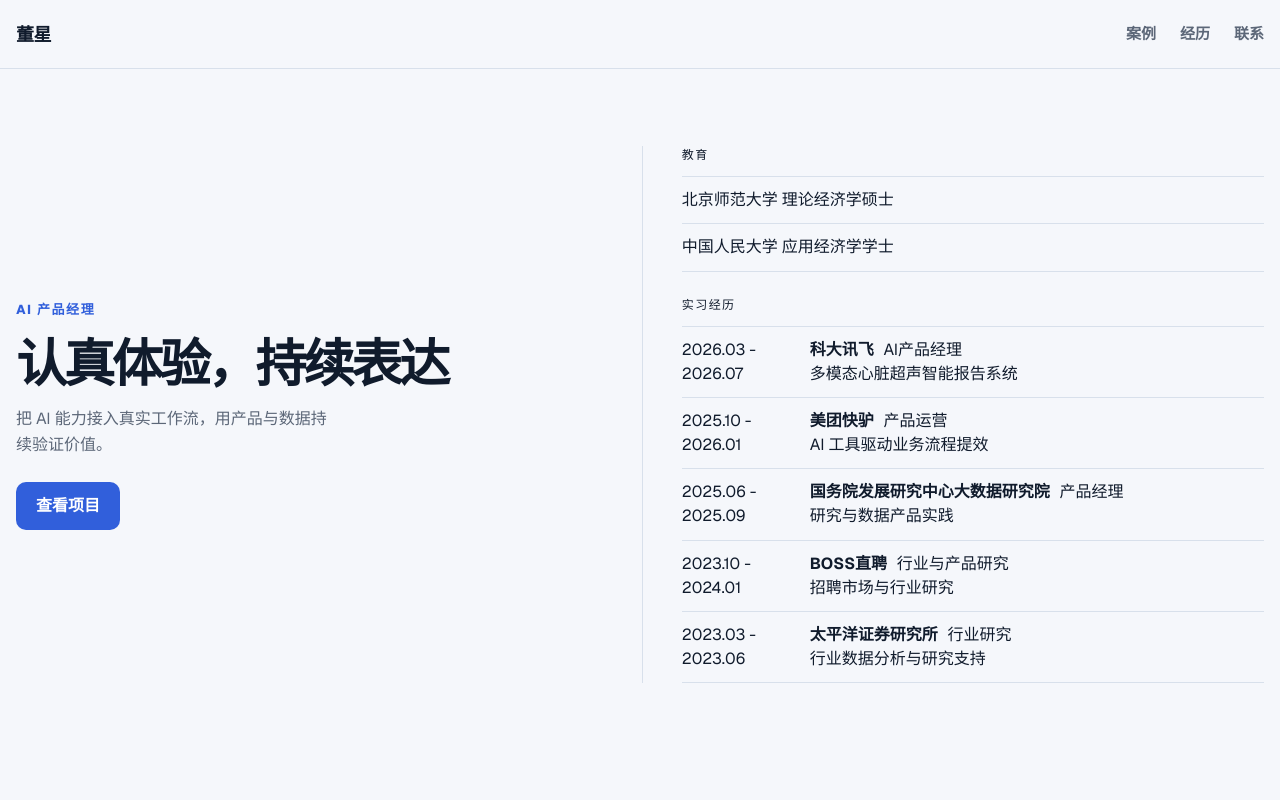
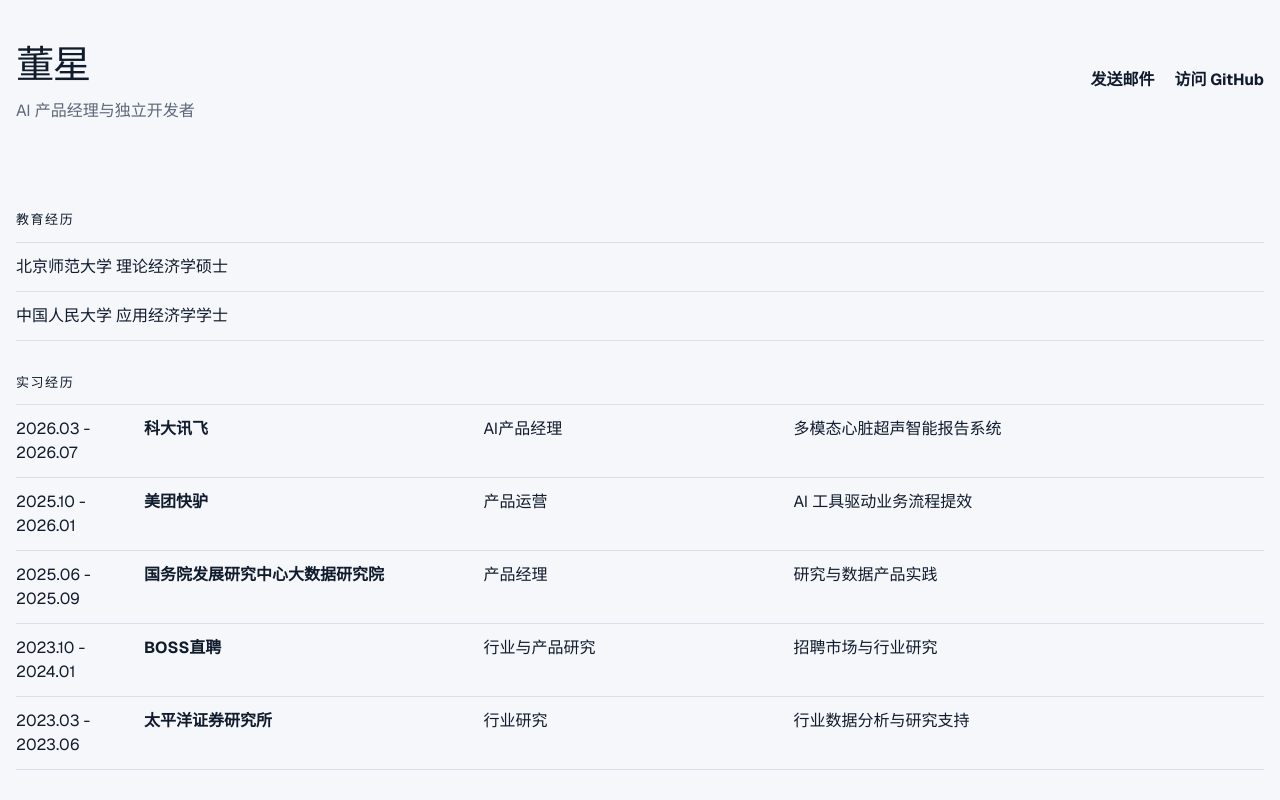
Before and after one commit to aurostars/aurostars.github.io, a Next.js app: page / in a window 1280 px wide. Shown: the top 800 px of the page. Built offline with nearby package versions, Linux system fonts and the light colour scheme.

Commit message:
feat: replace hero with compact profile history
Co-Authored-By: Aime <aime@bytedance.com>
Change-Id: I6e1bd3933fbcdccb487efa973368efef95c6d31d

```diff
--- a/src/app/globals.css
+++ b/src/app/globals.css
@@ -58,53 +58,25 @@
   outline-offset: 3px;
 }
 
-.site-header {
-  position: sticky;
-  top: 0;
-  z-index: 20;
-  border-bottom: 1px solid var(--color-border);
-  background: rgb(245 247 251 / 94%);
-}
-
-.site-nav {
-  display: flex;
-  height: 4.25rem;
-  align-items: center;
-  justify-content: space-between;
-  gap: 1.5rem;
-  white-space: nowrap;
-}
-
-.site-wordmark {
-  color: var(--color-foreground);
-  font-size: 1.125rem;
-  font-weight: 750;
-  letter-spacing: -0.025em;
-  text-decoration: none;
-}
-
-.site-nav-links {
-  display: flex;
-  align-items: center;
-  gap: clamp(0.25rem, 2vw, 1.5rem);
-  margin: 0;
-  padding: 0;
-  list-style: none;
-}
-
-.site-nav-links a {
-  display: inline-flex;
-  min-height: 2.75rem;
-  align-items: center;
-  color: var(--color-muted);
-  font-size: 0.9375rem;
-  font-weight: 600;
-  text-decoration: none;
-  transition: color 160ms ease;
-}
-
-.site-nav-links a:hover {
-  color: var(--color-accent);
+.identity-bar { padding-block: clamp(1.5rem, 3vw, 2.25rem); }
+.identity-bar-motion { display: flex; align-items: center; justify-content: space-between; gap: 1.5rem; }
+.identity-bar h1 { margin: 0; font-size: clamp(1.875rem, 3vw, 2.5rem); letter-spacing: -0.04em; }
+.identity-bar p { margin: 0.35rem 0 0; color: var(--color-muted); }
+.identity-links { display: flex; flex-wrap: wrap; gap: 0.5rem 1.25rem; }
+.identity-links a { display: inline-flex; min-height: 2.75rem; align-items: center; font-weight: 700; }
+.profile-history { padding-block: clamp(2rem, 4vw, 3.25rem); }
+.profile-history-motion { display: grid; gap: 2rem; }
+.profile-history h2 { margin: 0 0 0.75rem; font-size: 0.8125rem; letter-spacing: 0.12em; text-transform: uppercase; }
+.education-list, .experience-list { margin: 0; padding: 0; list-style: none; border-top: 1px solid var(--color-border); }
+.education-list li { padding-block: 0.75rem; border-bottom: 1px solid var(--color-border); }
+.experience-list li { display: grid; grid-template-columns: 7rem 1.1fr 1fr 1.6fr; gap: 1rem; padding-block: 0.75rem; border-bottom: 1px solid var(--color-border); }
+.experience-list p { margin: 0; }
+.mobile-field-label { display: none; }
+@media (max-width: 679px) {
+  .identity-bar-motion { align-items: flex-start; flex-direction: column; gap: 1rem; }
+  .identity-links { width: 100%; }
+  .experience-list li { grid-template-columns: 1fr; gap: 0.35rem; }
+  .mobile-field-label { display: inline-block; min-width: 3rem; color: var(--color-muted); font-size: 0.75rem; }
 }
 
 @media (prefers-reduced-motion: reduce) {
@@ -124,151 +96,6 @@
   [data-motion] [data-testid="stagger-item"] {
     opacity: 1 !important;
     transform: none !important;
-  }
-}
-
-.hero {
-  display: grid;
-  grid-template-columns: minmax(0, 0.95fr) minmax(24rem, 1.05fr);
-  align-items: center;
-  gap: clamp(2rem, 5vw, 4.5rem);
-  min-height: 0;
-  padding-block: clamp(3.5rem, 6vw, 5rem);
-}
-
-.hero-copy,
-.hero-copy-motion,
-.contact-motion {
-  display: flex;
-  align-items: flex-start;
-  flex-direction: column;
-}
-
-.hero-copy-motion {
-  width: 100%;
-}
-
-.contact-motion {
-  gap: 1rem;
-}
-
-.hero-kicker {
-  margin: 0 0 1.25rem;
-  color: var(--color-accent);
-  font-size: 0.8125rem;
-  font-weight: 750;
-  letter-spacing: 0.12em;
-  text-transform: uppercase;
-}
-
-.hero h1 {
-  max-width: 13ch;
-  margin: 0;
-  font-size: clamp(2.75rem, 4vw, 3.25rem);
-  font-weight: 750;
-  line-height: 1;
-  letter-spacing: -0.065em;
-  text-wrap: balance;
-}
-
-.hero-summary {
-  max-width: 20rem;
-  margin: 1rem 0 0;
-  color: #5c6778;
-  font-size: 1rem;
-  line-height: 1.6;
-}
-
-.primary-action {
-  display: inline-flex;
-  align-items: center;
-  justify-content: center;
-  min-height: 3rem;
-  margin-top: 1.5rem;
-  padding-inline: 1.25rem;
-  border-radius: 0.625rem;
-  background: #315fdb;
-  color: #ffffff;
-  font-weight: 700;
-  text-decoration: none;
-  white-space: nowrap;
-  transition: transform 180ms ease, background-color 180ms ease;
-}
-
-.primary-action:hover {
-  background: #274eb7;
-  transform: translateY(-2px);
-}
-
-.primary-action:active {
-  transform: translateY(1px);
-}
-
-.hero-profile {
-  display: grid;
-  gap: 1.5rem;
-  align-self: stretch;
-  padding-left: clamp(1.5rem, 3vw, 3rem);
-  border-left: 1px solid var(--color-border);
-}
-
-.hero-education h2,
-.hero-experience h2 {
-  margin: 0 0 0.75rem;
-  font-size: 0.75rem;
-  letter-spacing: 0.12em;
-  text-transform: uppercase;
-}
-
-.hero-education-list,
-.hero-experience-list {
-  border-top: 1px solid var(--color-border);
-}
-
-.hero-education-list p,
-.hero-experience-row {
-  margin: 0;
-  padding-block: 0.7rem;
-  border-bottom: 1px solid var(--color-border);
-}
-
-.hero-experience-row {
-  display: grid;
-  grid-template-columns: 7rem minmax(0, 1fr);
-  gap: 1rem;
-}
-
-.hero-experience-main p {
-  margin: 0;
-}
-
-.hero-experience-main p:first-child {
-  display: flex;
-  gap: 0.6rem;
-  align-items: baseline;
-  flex-wrap: wrap;
-}
-
-@media (max-width: 767px) {
-  .hero {
-    grid-template-columns: 1fr;
-    min-height: 0;
-    gap: 2rem;
-    padding: 2.5rem 0 3.5rem;
-  }
-
-  .hero h1 {
-    font-size: clamp(2.125rem, 10vw, 2.25rem);
-  }
-
-  .hero-profile {
-    padding-left: 0;
-    border-left: 0;
-  }
-
-  .hero-experience-row {
-    grid-template-columns: 1fr;
-    gap: 0.35rem;
   }
 }
 
@@ -651,62 +478,12 @@
 }
 
 
-.contact-section {
-  min-width: 0;
-  padding-top: 1.25rem;
-  border-top: 1px solid var(--color-border);
-  scroll-margin-top: 5.25rem;
-}
-
-.contact-links {
-  display: flex;
-  flex-wrap: wrap;
-  gap: 0.75rem;
-  margin-top: 1rem;
-}
-
-.contact-links a {
-  display: inline-flex;
-  min-height: 2.75rem;
-  align-items: center;
-  justify-content: center;
-  padding-inline: 1rem;
-  border: 1px solid var(--color-foreground);
-  border-radius: 0.625rem;
-  color: var(--color-foreground);
-  font-weight: 700;
-  text-decoration: none;
-  white-space: nowrap;
-  transition: color 160ms ease, background-color 160ms ease, transform 160ms ease;
-}
-
-.contact-links a:first-child {
-  border-color: var(--color-accent);
-  background: var(--color-accent);
-  color: #ffffff;
-}
-
-.contact-links a:hover {
-  transform: translateY(-2px);
-}
-
-.contact-links a:not(:first-child):hover {
-  background: var(--color-surface);
-  color: var(--color-accent);
-}
-
-.contact-links a:first-child:hover {
-  background: #274eb7;
-}
-
 @media (prefers-reduced-motion: no-preference) {
-  .site-nav a,
   .case-card-actions button,
   .case-card-actions a {
     transition: color 200ms ease, background-color 200ms ease, border-color 200ms ease, transform 200ms ease;
   }
 
-  .site-nav a:hover,
   .case-card-actions button:hover,
   .case-card-actions a:hover {
     transform: translateY(-1px);
@@ -717,7 +494,3 @@
     transform: translateY(1px) scale(0.98);
   }
 }
-
-.contact-links a:active {
-  transform: translateY(1px);
-}
--- a/src/app/layout.tsx
+++ b/src/app/layout.tsx
@@ -1,6 +1,5 @@
 import type { Metadata } from "next";
 import { GeistSans } from "geist/font/sans";
-import { SiteHeader } from "@/components/site-header";
 import "./globals.css";
 
 export const metadata: Metadata = {
@@ -36,7 +35,6 @@
         <a className="skip-link" href="#main-content">
           跳到主要内容
         </a>
-        <SiteHeader />
         <main id="main-content">{children}</main>
       </body>
     </html>
--- a/src/app/page.tsx
+++ b/src/app/page.tsx
@@ -1,14 +1,19 @@
-import { Contact } from "@/components/contact";
 import { FeaturedCases } from "@/components/featured-cases";
-import { Hero } from "@/components/hero";
+import { IdentityBar } from "@/components/identity-bar";
+import { ProfileHistory } from "@/components/profile-history";
 import { contact, education, experiences, portfolioCases } from "@/content/portfolio";
 
 export default function Home() {
   return (
     <>
-      <Hero education={education} experiences={experiences} />
+      <IdentityBar
+        name="董星"
+        role="AI 产品经理与独立开发者"
+        email={contact.email}
+        github={contact.github}
+      />
+      <ProfileHistory education={education} experiences={experiences} />
       <FeaturedCases projects={portfolioCases} />
-      <Contact email={contact.email} github={contact.github} />
     </>
   );
 }
--- a/src/components/hero-profile-index.tsx
+++ /dev/null
@@ -1,42 +0,0 @@
-import { Reveal } from "@/components/motion/reveal";
-import { StaggerGroup, StaggerItem } from "@/components/motion/stagger";
-import type { ExperienceItem } from "@/content/portfolio";
-
-interface HeroProfileIndexProps {
-  education: string[];
-  experiences: ExperienceItem[];
-}
-
-export function HeroProfileIndex({ education, experiences }: HeroProfileIndexProps) {
-  return (
-    <aside className="hero-profile" aria-label="个人资料">
-      <section aria-labelledby="hero-education-title">
-        <Reveal className="hero-education">
-          <h2 id="hero-education-title">教育</h2>
-          <div className="hero-education-list">
-            {education.map((item) => (
-              <p data-testid="hero-education-row" key={item}>{item}</p>
-            ))}
-          </div>
-        </Reveal>
-      </section>
-
-      <section className="hero-experience" id="experience" aria-label="经历">
-        <h2>实习经历</h2>
-        <StaggerGroup className="hero-experience-list" staggerChildren={0.05}>
-          {experiences.map((item) => (
-            <StaggerItem key={`${item.organization}-${item.period}`}>
-              <article data-experience-row data-testid="experience-row" className="hero-experience-row">
-                <time>{item.period}</time>
-                <div className="hero-experience-main">
-                  <p><strong>{item.organization}</strong><span>{item.role}</span></p>
-                  <p>{item.highlight}</p>
-                </div>
-              </article>
-            </StaggerItem>
-          ))}
-        </StaggerGroup>
-      </section>
-    </aside>
-  );
-}
--- a/src/components/hero.tsx
+++ /dev/null
@@ -1,19 +0,0 @@
-import { HeroProfileIndex } from "@/components/hero-profile-index";
-import { StaggerGroup, StaggerItem } from "@/components/motion/stagger";
-import type { ExperienceItem } from "@/content/portfolio";
-
-export function Hero({ education, experiences }: { education: string[]; experiences: ExperienceItem[] }) {
-  return (
-    <section className="hero site-container" aria-labelledby="hero-title">
-      <div className="hero-copy">
-        <StaggerGroup className="hero-copy-motion">
-          <StaggerItem><p className="hero-kicker">AI 产品经理</p></StaggerItem>
-          <StaggerItem><h1 id="hero-title">认真体验，持续表达</h1></StaggerItem>
-          <StaggerItem><p className="hero-summary">把 AI 能力接入真实工作流，用产品与数据持续验证价值。</p></StaggerItem>
-          <StaggerItem><a className="primary-action" href="#cases">查看项目</a></StaggerItem>
-        </StaggerGroup>
-      </div>
-      <HeroProfileIndex education={education} experiences={experiences} />
-    </section>
-  );
-}
--- /dev/null
+++ b/src/components/identity-bar.tsx
@@ -0,0 +1,27 @@
+import { Reveal } from "@/components/motion/reveal";
+
+export interface IdentityBarProps {
+  name: string;
+  role: string;
+  email: string;
+  github: string;
+}
+
+export function IdentityBar({ name, role, email, github }: IdentityBarProps) {
+  return (
+    <section className="identity-bar site-container" aria-label="个人信息">
+      <Reveal className="identity-bar-motion">
+        <div>
+          <h1>{name}</h1>
+          <p>{role}</p>
+        </div>
+        <div className="identity-links">
+          <a href={`mailto:${email}`}>发送邮件</a>
+          <a href={github} target="_blank" rel="noopener noreferrer" aria-label="访问 GitHub（新窗口）">
+            访问 GitHub<span className="sr-only">（新窗口）</span>
+          </a>
+        </div>
+      </Reveal>
+    </section>
+  );
+}
--- /dev/null
+++ b/src/components/profile-history.tsx
@@ -0,0 +1,40 @@
+import { Reveal } from "@/components/motion/reveal";
+import type { ExperienceItem } from "@/content/portfolio";
+
+export interface ProfileHistoryProps {
+  education: string[];
+  experiences: ExperienceItem[];
+}
+
+export function ProfileHistory({ education, experiences }: ProfileHistoryProps) {
+  return (
+    <section
+      className="profile-history site-container"
+      id="experience"
+      aria-labelledby="history-title"
+    >
+      <Reveal className="profile-history-motion">
+        <h2 id="history-title" className="sr-only">教育与实习经历</h2>
+        <section aria-labelledby="education-title">
+          <h2 id="education-title">教育经历</h2>
+          <ul className="education-list">
+            {education.map((item) => <li data-testid="education-row" key={item}>{item}</li>)}
+          </ul>
+        </section>
+        <section aria-labelledby="internship-title">
+          <h2 id="internship-title">实习经历</h2>
+          <ol className="experience-list">
+            {experiences.map((item) => (
+              <li data-testid="experience-row" key={`${item.organization}-${item.period}`}>
+                <time><span className="mobile-field-label">时间</span>{item.period}</time>
+                <p><span className="mobile-field-label">公司</span><strong>{item.organization}</strong></p>
+                <p><span className="mobile-field-label">岗位</span>{item.role}</p>
+                <p><span className="mobile-field-label">职责</span>{item.highlight}</p>
+              </li>
+            ))}
+          </ol>
+        </section>
+      </Reveal>
+    </section>
+  );
+}
--- a/src/components/site-header.tsx
+++ /dev/null
@@ -1,24 +0,0 @@
-const links = [
-  { href: "#cases", label: "案例" },
-  { href: "#experience", label: "经历" },
-  { href: "#contact", label: "联系" },
-];
-
-export function SiteHeader() {
-  return (
-    <header className="site-header">
-      <nav className="site-container site-nav" aria-label="主要导航">
-        <a className="site-wordmark" href="#main-content">
-          董星
-        </a>
-        <ul className="site-nav-links">
-          {links.map((link) => (
-            <li key={link.href}>
-              <a href={link.href}>{link.label}</a>
-            </li>
-          ))}
-        </ul>
-      </nav>
-    </header>
-  );
-}
```
Also changed, not shown: src/components/contact.tsx (deleted, +0 -15 lines), 1 other file (tests, documents, lock files or other folders).
